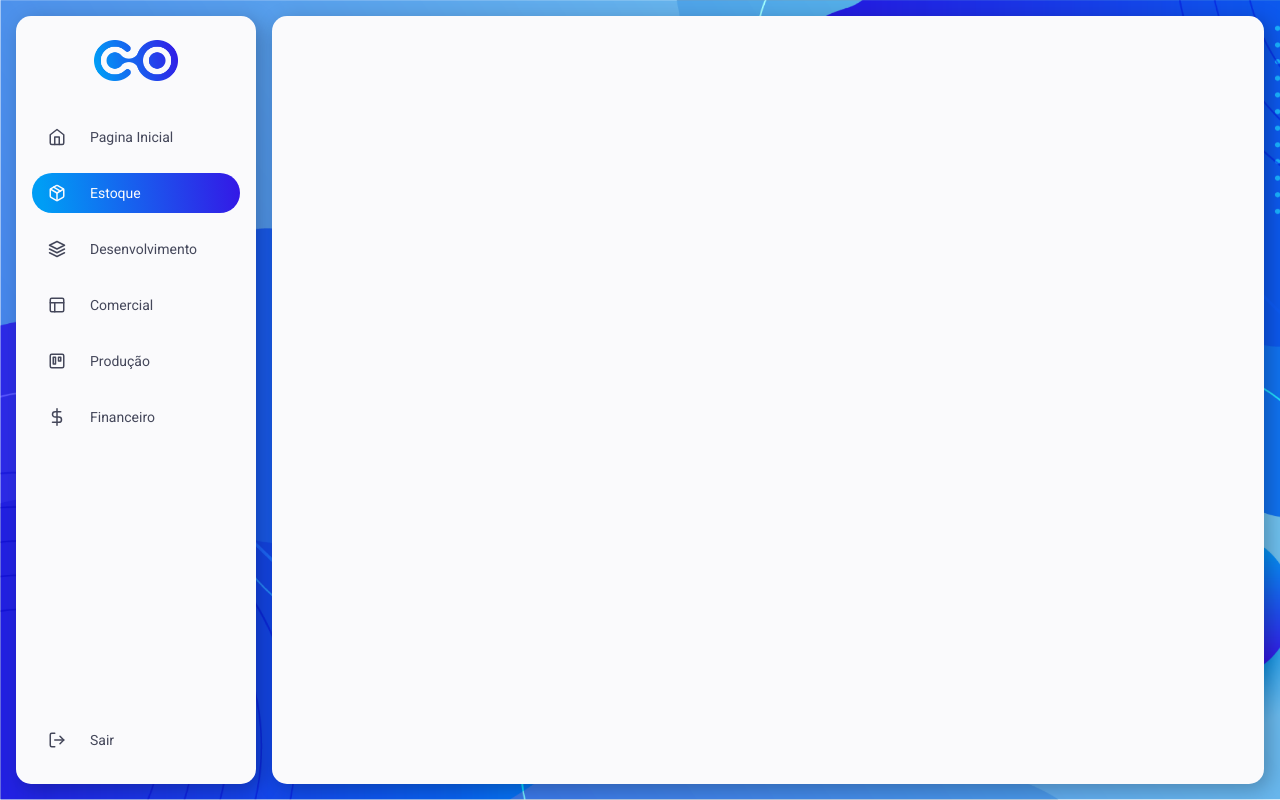
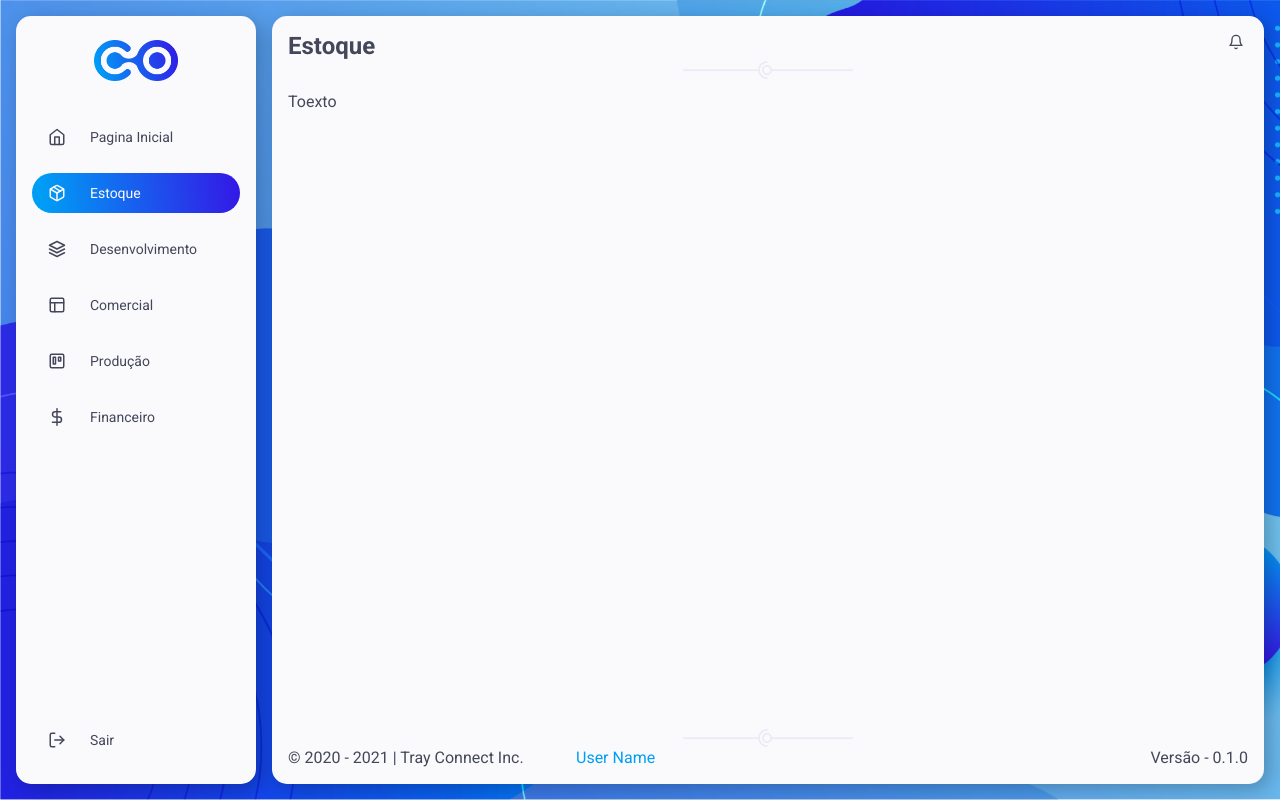
Before and after one commit to carlosadr/tray-connect, a React (Create React App) app in the folder web-application/: page /storage in a window 1280 px wide. Built offline with nearby package versions, Linux system fonts and the light colour scheme.

Commit message:
[ TODO ] - Em andamento;

```diff
--- a/web-application/package.json
+++ b/web-application/package.json
@@ -1,5 +1,5 @@
 {
-  "name": "web-application",
+  "name": "tray-connect",
   "version": "0.1.0",
   "private": true,
   "dependencies": {
--- a/web-application/src/global.css
+++ b/web-application/src/global.css
@@ -1,6 +1,6 @@
 @import url('https://fonts.googleapis.com/css?family=Roboto:400,500,700&display=swap');
 
-div, form, body, section {
+div, form, body, section, h1, h2, h3, h4, h5 {
     display: flex;
     flex: 1;
     margin: 0;
@@ -22,6 +22,8 @@ body {
 button, a, input, input::placeholder {
     font: 400 16px Roboto, sans-serif;
     text-decoration: none;
+    align-items: center;
+    height: fit-content;
     box-sizing: border-box;
 }
 
@@ -31,5 +33,7 @@ button, a, input, input::placeholder {
 }
 
 .container-body {
-    margin: 16px;
+    padding: 16px;
+    width: 100%;
+    height: 100%;
 }
--- a/web-application/src/pages/Application/Storage/index.js
+++ b/web-application/src/pages/Application/Storage/index.js
@@ -1,9 +1,50 @@
 import React from 'react';
+import { FiBell } from 'react-icons/fi';
+import version from '../../../../package.json';
+
+import { Separator, TextButton } from '../../../components';
 
 import './styles.css';
 
 export default function Storage () {
     return (
-        <div/>
+        <div className="body">
+            <header className="container-header">
+                <div style={{ width : "100%", justifyContent: "space-between" }} >
+                    <div className="title">
+                        <h2>
+                            Estoque
+                        </h2>
+                    </div>
+                    <div className="notification">
+                        <FiBell size={16}/>
+                    </div>
+                </div>
+                <Separator />
+            </header>
+
+            <div className="contant-body">
+                Toexto
+            </div>
+
+            <footer className="container-footer">
+                <Separator />
+                <div style={{ width : "100%", justifyContent: "space-between" }} >
+                    <div className="container-left">
+                        <div className="container-copyright">
+                            © 2020 - 2021 | Tray Connect Inc.
+                        </div>
+                        <div className="container-user">
+                            <TextButton to="#" text="User Name" />
+                        </div>
+                    </div>
+                    <div className="container-right">
+                        <div className="container-version">
+                            Versão{" - "}{ version.version }
+                        </div>
+                    </div>
+                </div>
+            </footer>
+        </div>
     )
 }
--- a/web-application/src/pages/Application/Storage/styles.css
+++ b/web-application/src/pages/Application/Storage/styles.css
@@ -0,0 +1,46 @@
+.body {
+    flex: 1;
+    flex-direction: column;
+    width: 100%;
+    height: 100%;
+}
+
+.container-header {
+    display: flex;
+    flex: 1;
+    align-items: center;
+    flex-direction: column;
+    width: 100%;
+    max-height: 40px;
+    margin-bottom: 20px;
+}
+
+.container-header .notification {
+    display: flex;
+    flex: 1;
+    align-items: center;
+    flex-direction: row;
+    max-width: 20px;
+    max-height: 20px;
+}
+
+.container-footer {
+    display: flex;
+    flex: 1;
+    flex-direction: column;
+
+    align-items: center;
+    justify-content: space-between;
+    width: 100%;
+    max-height: 40px;
+}
+
+.container-footer .container-left {
+    max-width: 60%;
+    height: fit-content;
+}
+
+.container-footer .container-right {
+    max-width: fit-content;
+    height: fit-content;
+}
```
Also changed, not shown: 1 other file (tests, documents, lock files or other folders).
